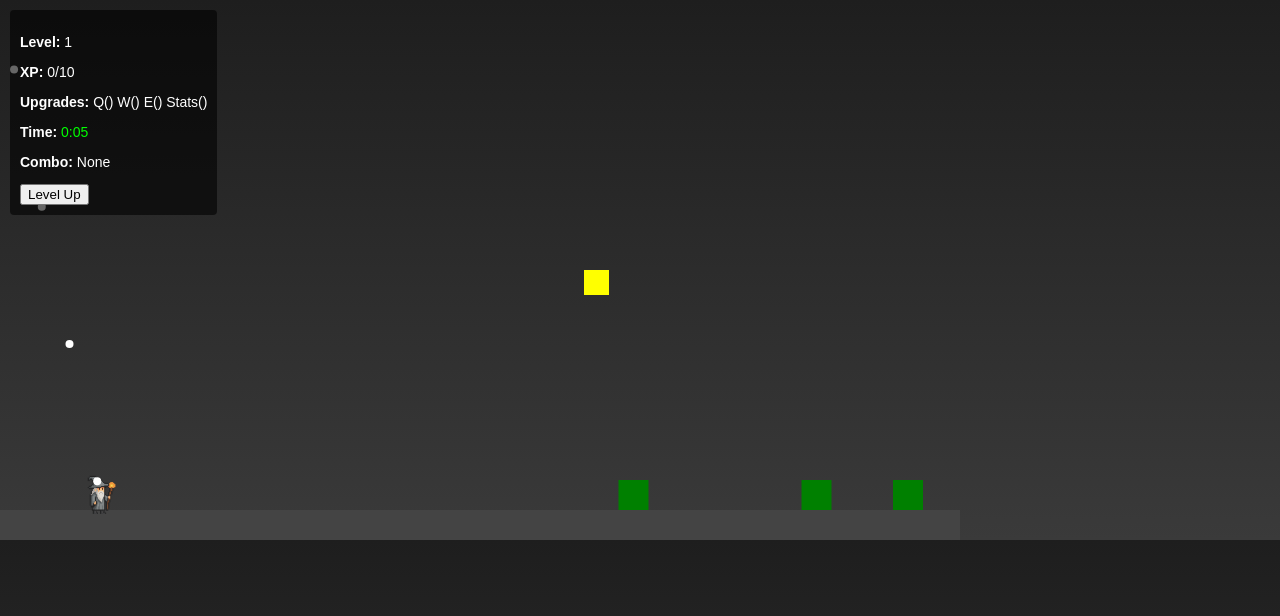
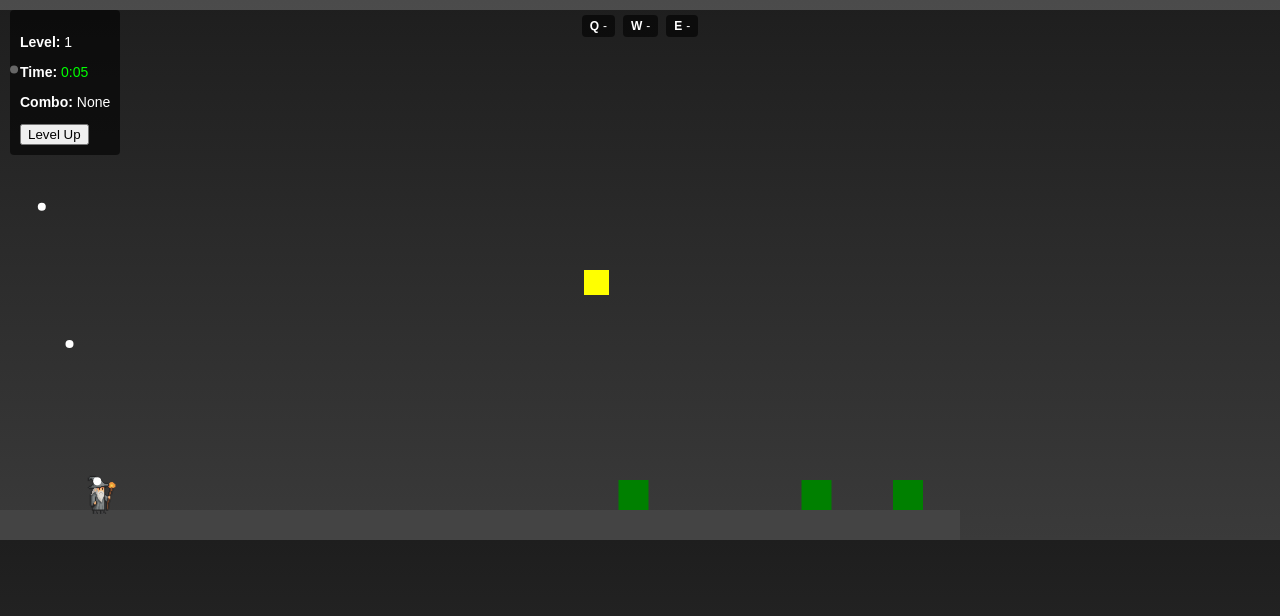
Before and after one commit to PMorais13/rougue-like-concept, a plain HTML site: page mage_roguelike_prototype.html in a window 1280 px wide. Drawn offline with Linux system fonts and the light colour scheme.

Commit message:
Improve HUD with XP bar and ability display

```diff
--- a/mage_roguelike_prototype.html
+++ b/mage_roguelike_prototype.html
@@ -38,13 +38,49 @@
     #timer {
       color: #0f0;
     }
+    #xpBarContainer {
+      position: absolute;
+      top: 0;
+      left: 0;
+      width: 100%;
+      height: 10px;
+      background: rgba(255,255,255,0.2);
+    }
+    #xpBar {
+      height: 100%;
+      width: 0%;
+      background: #0f0;
+    }
+    #abilityBar {
+      position: absolute;
+      top: 15px;
+      width: 100%;
+      display: flex;
+      justify-content: center;
+      gap: 8px;
+      pointer-events: none;
+    }
+    .ability {
+      background: rgba(0,0,0,0.6);
+      padding: 4px 8px;
+      border-radius: 4px;
+      font-size: 12px;
+    }
+    .ability .key {
+      font-weight: bold;
+      margin-right: 4px;
+    }
   </style>
 </head>
 <body>
+  <div id="xpBarContainer"><div id="xpBar"></div></div>
+  <div id="abilityBar">
+    <div class="ability"><span class="key">Q</span><span id="qUpgrades">-</span></div>
+    <div class="ability"><span class="key">W</span><span id="wUpgrades">-</span></div>
+    <div class="ability"><span class="key">E</span><span id="eUpgrades">-</span></div>
+  </div>
   <div id="hud">
     <p><strong>Level:</strong> <span id="level">1</span></p>
-    <p><strong>XP:</strong> <span id="xp">0</span></p>
-    <p><strong>Upgrades:</strong> <span id="upgrades">None</span></p>
     <p><strong>Time:</strong> <span id="timer">0:00</span></p>
     <p><strong>Combo:</strong> <span id="comboName">None</span></p>
     <button id="levelUpBtn">Level Up</button>
@@ -274,15 +310,13 @@
 
     function updateHUD() {
       document.getElementById("level").textContent = state.level;
-      document.getElementById("xp").textContent = state.xp + "/" + state.xpToNext;
-      document.getElementById("upgrades").textContent =
-        `Q(${state.upgrades.Q.join(",")}) ` +
-        `W(${state.upgrades.W.join(",")}) ` +
-        `E(${state.upgrades.E.join(",")}) ` +
-        `Stats(${state.generalUpgrades.join(",")})`;
+      const pct = Math.min(1, state.xp / state.xpToNext) * 100;
+      document.getElementById("xpBar").style.width = pct + "%";
+      document.getElementById("qUpgrades").textContent = state.upgrades.Q.join(",") || "-";
+      document.getElementById("wUpgrades").textContent = state.upgrades.W.join(",") || "-";
+      document.getElementById("eUpgrades").textContent = state.upgrades.E.join(",") || "-";
       document.getElementById("timer").textContent = formatTime(state.timeFrames);
-      document.getElementById("comboName").textContent =
-        state.comboTimer > 0 ? state.comboName : 'None';
+      document.getElementById("comboName").textContent = state.comboTimer > 0 ? state.comboName : "None";
     }
 
     function drawGame() {
```
